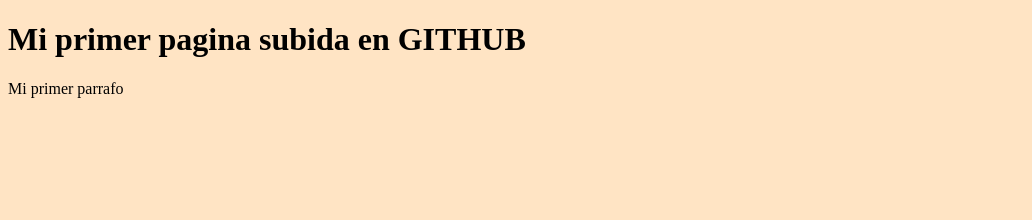
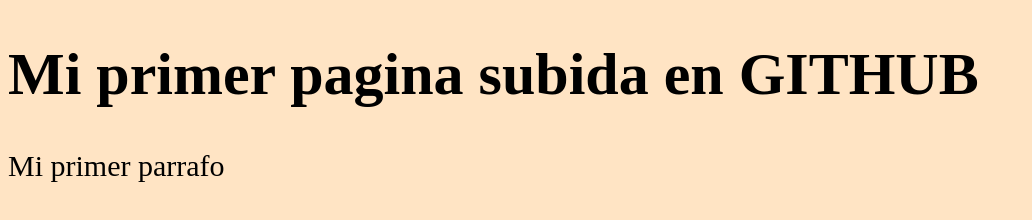
Before and after one commit to VickyGarcia95/Repositorio-GitHub, a plain HTML site: page index.html in a window 1280 px wide. Shown: the whole page, without its empty margins (0-1032 px from the left). Drawn offline with Linux system fonts and the light colour scheme.

Commit message:
cambios de css en nueva rama

```diff
--- a/style.css
+++ b/style.css
@@ -1,3 +1,6 @@
 body{
     background-color: bisque;
+    font-size: 30px;
+    padding: 0;
+
 }
```
